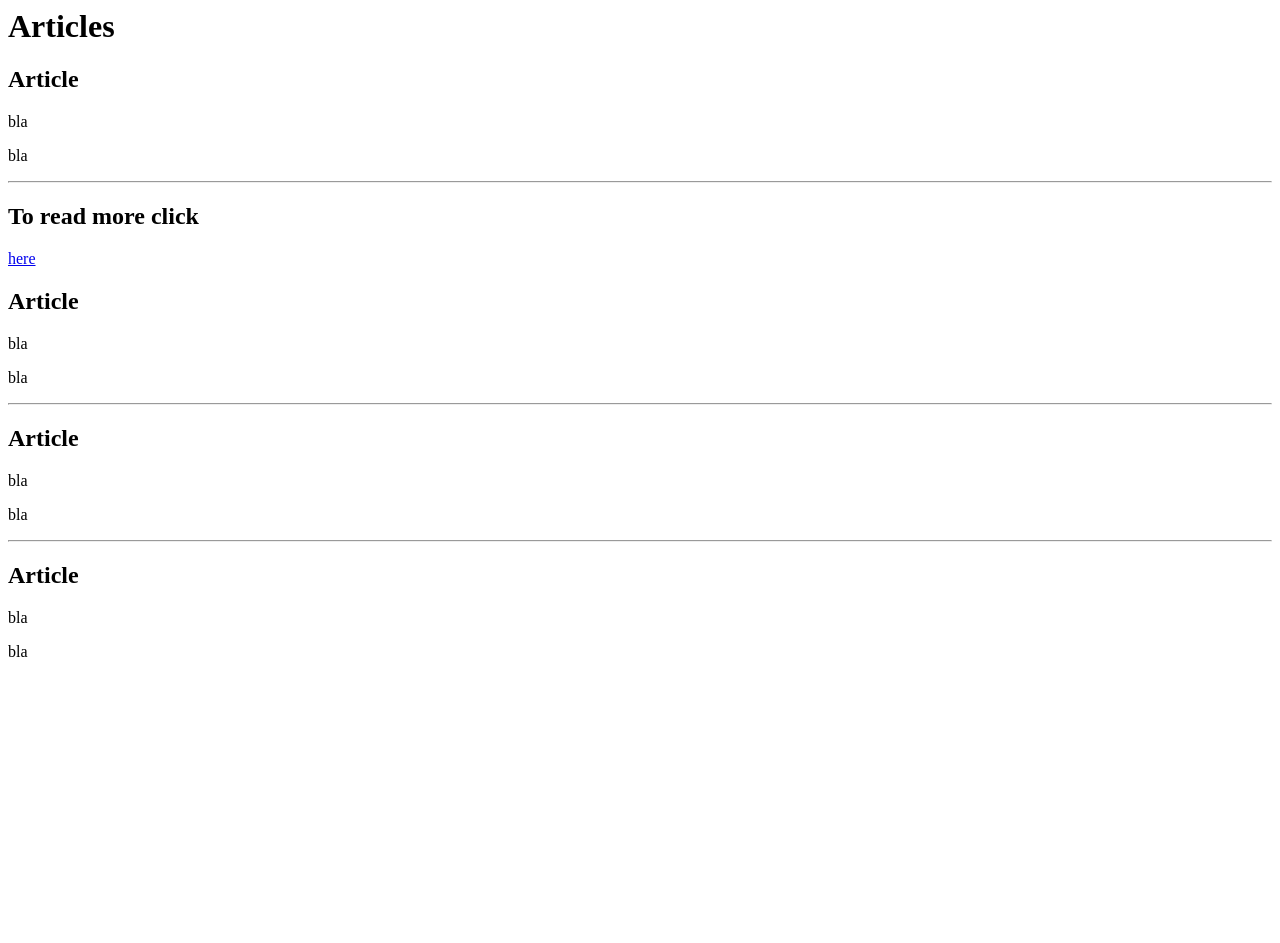
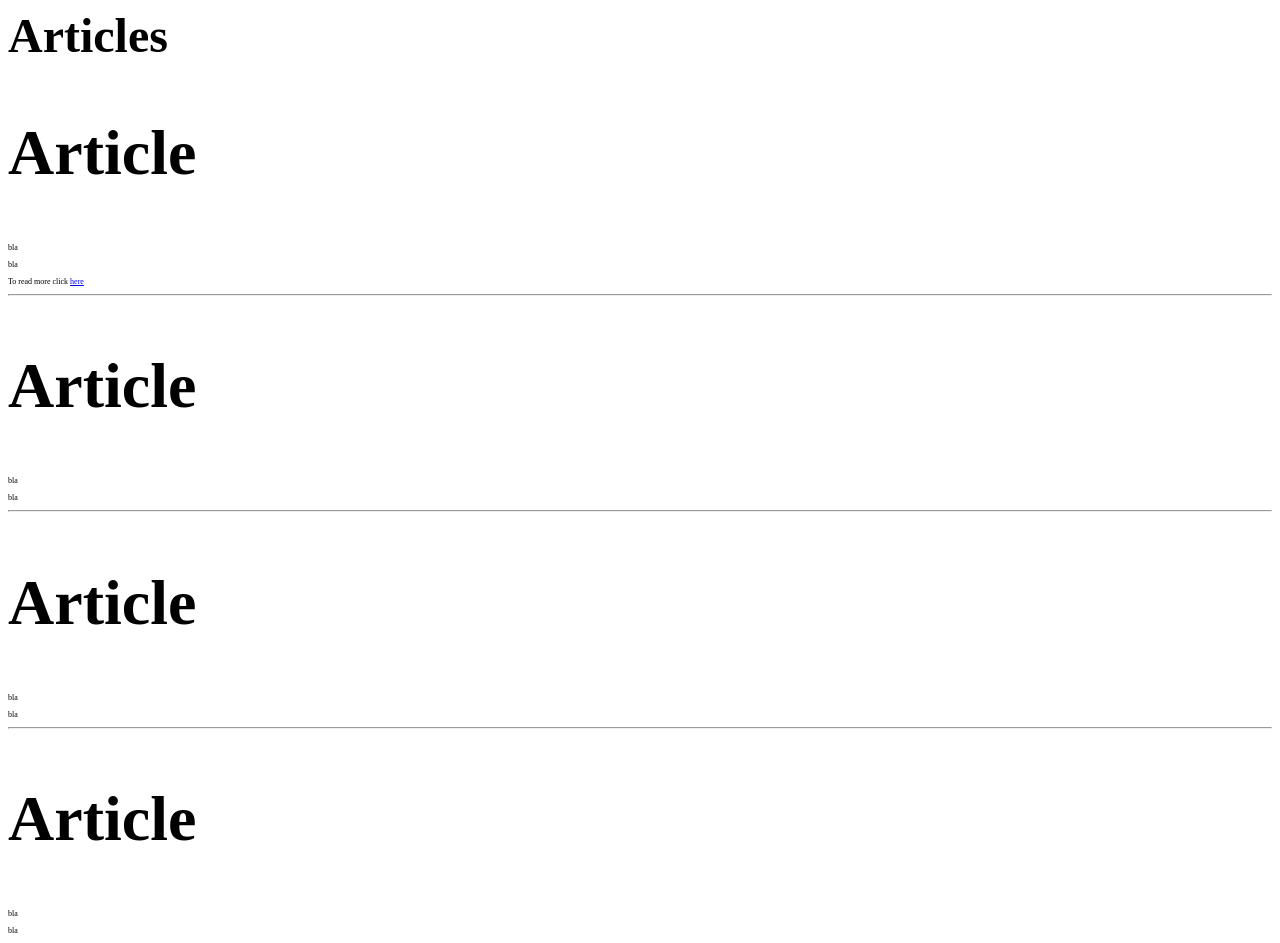
Before and after one commit to bartlomiejciupa/css_tutorial, a plain HTML site: page articles.html in a window 1280 px wide. Before the commit the page ends 800 px from the top, so only its background shows below. Drawn offline with Linux system fonts and the light colour scheme.

Commit message:
27 font size

```diff
--- a/articles.html
+++ b/articles.html
@@ -13,11 +13,9 @@
         <h2>Article</h2>
         <p>bla</p>
         <p>bla</p>
+        <p>To read more click <a href="Link.html">here</a></p>
+        <hr />
       </article>
-
-      <hr />
-      <h2>To read more click</h2>
-      <a href="Link.html">here</a>
 
       <article>
         <h2>Article</h2>
--- a/css/syntax.css
+++ b/css/syntax.css
@@ -89,15 +89,14 @@ body {
 }
 
 /*Descendant selector*/
-#main-content #sub-content p {
+/* #main-content #sub-content p {
   color: red;
-}
+} */
 
 /*Child selector*/
-#main-content > p {
+/* #main-content > p {
   text-decoration: underline;
-}
-*/
+} */
 
 /*Adjacent Selector
 #all-articles h2 +p{}*/
@@ -181,7 +180,7 @@ article:nth-of-type(2n + 1) {
   font-style: italic;
 } */
 
-article.featured-content {
+/* article.featured-content {
   color: rosybrown;
 }
 
@@ -190,4 +189,27 @@ div.featured-content {
 }
 article.featured-content {
   color: greenyellow;
+} */
+h1 {
+  font-size: 48px;
 }
+
+h2 {
+  font-size: 32px;
+}
+
+p {
+  font: size 16px;
+}
+
+article {
+  font-size: 16px;
+}
+
+article h2 {
+  font-size: 4em; /*mnoży obecną wartość czcionki przez podaną wartość, obecnie 16px*4=84px*/
+}
+
+article p {
+  font-size: 50%; /* zwraca 50% wartość obecnej wielkości czcionki, itp*/
+}
```
